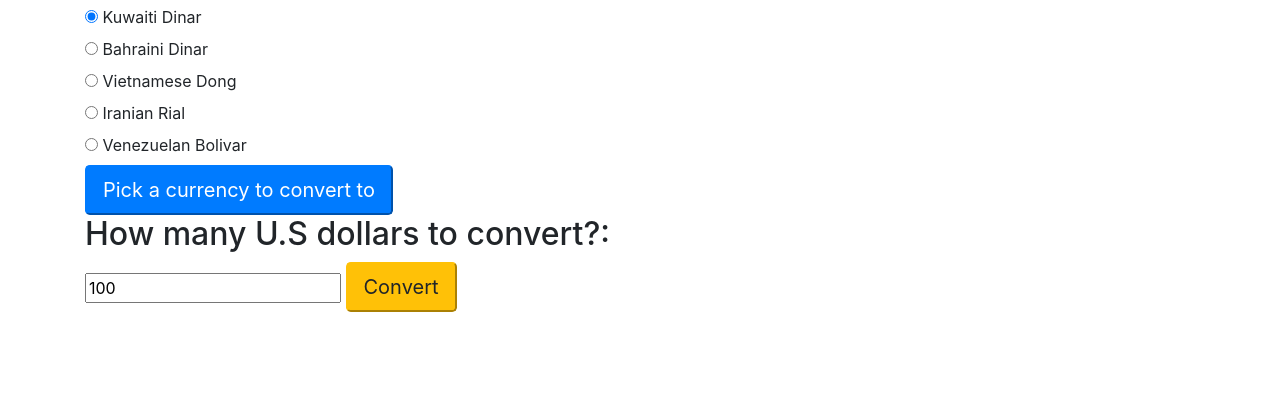
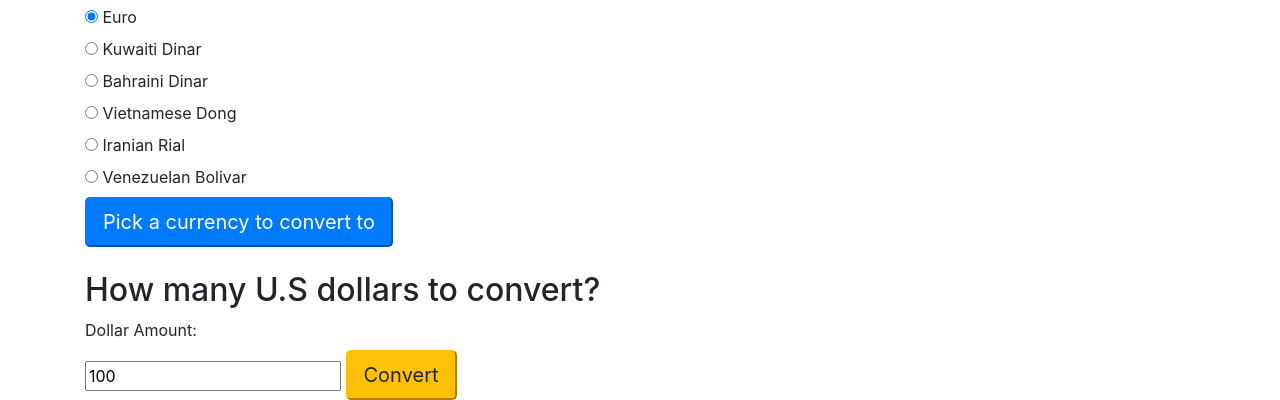
Before and after one commit to Bobloblawlobslawbomb/make-money-money, a website built with webpack: page src/index.html in a window 1280 px wide. Shown: the part 530-930 px from the top of the page. Before the commit the page ends 842 px from the top, so only its background shows below. Built offline with nearby package versions, Linux system fonts and the light colour scheme.

Commit message:
update index.html with indentation/ proper formatting

```diff
--- a/src/index.html
+++ b/src/index.html
@@ -9,63 +9,66 @@
 </head>
 
 <body>
-  <center><img id="money-pile"
-    src="../assets/images/jason-leung-moneypic-unsplash-small.jpg" alt="A pile of various different world currencies"></center>
-
+  <center><img id="money-pile" src="../assets/images/jason-leung-moneypic-unsplash-small.jpg"
+      alt="A pile of various different world currencies"></center>
   <hr>
   <div class='container'>
-    <h1><center>Convert a U.S. Dollar amount into another currency</center></h1>
+    <h1>
+      <center>Convert a U.S. Dollar amount into another currency</center>
+    </h1>
 
     <form id="pick-a-currency">
       <h2>Pick a currency to convert to:</h1>
         <div id="radio-div">
           <div class="radio">
             <label>
-            <input type="radio" name="other-currency" value="KWD" checked><!--change value to KWD (I think)}-->
+              <input type="radio" name="other-currency" value="EUR" checked>
+              Euro
+            </label>
+          </div>
+          <div class="radio">
+            <label>
+              <input type="radio" name="other-currency" value="KWD">
               Kuwaiti Dinar
             </label>
           </div>
           <div class="radio">
             <label>
-            <input type="radio" name="other-currency" value="BHD"><!--change value to BHD (I think)}-->
+              <input type="radio" name="other-currency" value="BHD">
               Bahraini Dinar
             </label>
           </div>
           <div class="radio">
             <label>
-            <input type="radio" name="other-currency" value="VND"><!--change value to VND (I think)}-->
+              <input type="radio" name="other-currency" value="VND">
               Vietnamese Dong
             </label>
+          </div>
           <div class="radio">
             <label>
-              <input type="radio" name="other-currency" value="IRR"><!--change value to IRR (I think)}-->
+              <input type="radio" name="other-currency" value="IRR">
               Iranian Rial
             </label>
+          </div>
           <div class="radio">
             <label>
-                <input type="radio" name="other-currency" value="VES"><!--change value to VES (I think)}-->
+              <input type="radio" name="other-currency" value="VES">
               Venezuelan Bolivar
             </label>
           </div>
+          <button type="submit" class="btn-lg btn-primary">Pick a currency to convert to</button>
         </div>
-      <button class="btn-lg btn-primary">Pick a currency to convert to</button>
     </form>
-
+    <br>
     <form id="dollar-amount-form">
-      <h2>How many U.S dollars to convert?:</h1>
+      <h2>How many U.S dollars to convert?</h2>
+      <label for="inputted-dollar-amount">Dollar Amount:</label>
+      <br>
       <input type="text" id="inputted-dollar-amount" value="100"></input>
-      <!--<p id="could-not-find">can't find Pokémon</p>-->
-      <button type="submit" class="btn-lg btn-warning">Convert</button><!--added type='submit'-->
+      <button type="submit" class="btn-lg btn-warning">Convert</button>
     </form>
-
-    <div id="show-conversion">
-
-    </div>
-
-    <div id="show-errors">
-
-    </div>
-
+    <div id="show-conversion"></div>
+    <div id="show-errors"></div>
   </div>
 </body>
 
```
Lines whose indentation alone changed are shown as unchanged.
